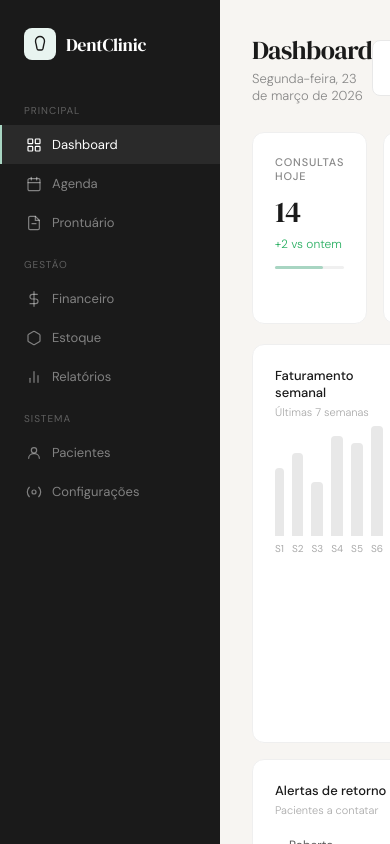
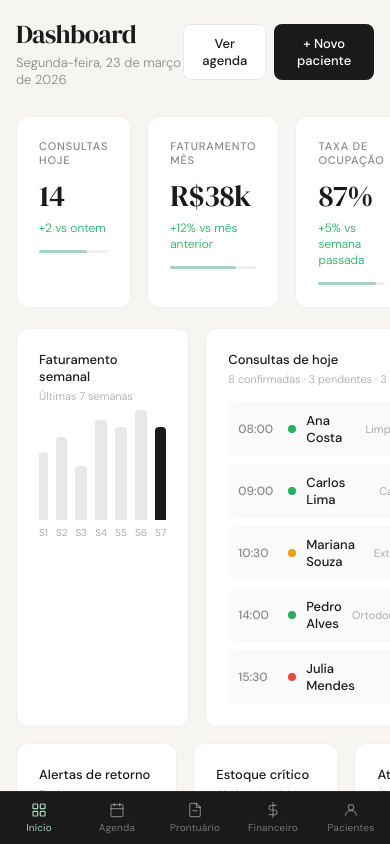
Before and after one commit to thalestpf/dentclinic, a React (Create React App) app: page / in a window 390 px wide. Both pictures are taken after a click on the button "Dentista". Shown: the top 844 px of the page. Built offline with nearby package versions, Linux system fonts and the light colour scheme.

Commit message:
feat: responsividade mobile

```diff
--- a/src/App.jsx
+++ b/src/App.jsx
@@ -29,10 +29,15 @@ export default function App() {
     }
   };
 
+  const isMobile = window.innerWidth <= 768;
+
   return (
     <div style={{ display: 'flex', minHeight: '100vh' }}>
-      <Sidebar currentPage={currentPage} onNavigate={setCurrentPage} />
-      {renderPage()}
+      {!isMobile && <Sidebar currentPage={currentPage} onNavigate={setCurrentPage} />}
+      <div style={{ flex: 1, paddingBottom: isMobile ? 64 : 0, minWidth: 0 }}>
+        {renderPage()}
+      </div>
+      {isMobile && <Sidebar currentPage={currentPage} onNavigate={setCurrentPage} />}
     </div>
   );
 }
--- a/src/components/Sidebar.jsx
+++ b/src/components/Sidebar.jsx
@@ -26,7 +26,35 @@ const navItems = [
   },
 ];
 
+const allItems = navItems.flatMap(g => g.items);
+const bottomItems = [
+  { id: 'dashboard', label: 'Início', icon: <GridIcon /> },
+  { id: 'agenda', label: 'Agenda', icon: <CalendarIcon /> },
+  { id: 'prontuario', label: 'Prontuário', icon: <FileIcon /> },
+  { id: 'financeiro', label: 'Financeiro', icon: <DollarIcon /> },
+  { id: 'pacientes', label: 'Pacientes', icon: <UserIcon /> },
+];
+
 export default function Sidebar({ currentPage, onNavigate }) {
+  const isMobile = window.innerWidth <= 768;
+
+  if (isMobile) {
+    return (
+      <nav style={styles.bottomNav}>
+        {bottomItems.map(item => (
+          <button
+            key={item.id}
+            style={{ ...styles.bottomItem, ...(currentPage === item.id ? styles.bottomItemActive : {}) }}
+            onClick={() => onNavigate(item.id)}
+          >
+            <span style={{ display: 'flex', justifyContent: 'center' }}>{item.icon}</span>
+            <span style={styles.bottomLabel}>{item.label}</span>
+          </button>
+        ))}
+      </nav>
+    );
+  }
+
   return (
     <aside style={styles.sidebar}>
       {/* Brand */}
@@ -216,4 +244,17 @@ const styles = {
   },
   userName: { fontSize: 12, color: '#fff' },
   userRole: { fontSize: 10, color: 'rgba(255,255,255,0.35)' },
+  bottomNav: {
+    position: 'fixed', bottom: 0, left: 0, right: 0,
+    background: '#1A1A1A', display: 'flex', zIndex: 100,
+    borderTop: '1px solid rgba(255,255,255,0.08)',
+    paddingBottom: 'env(safe-area-inset-bottom)',
+  },
+  bottomItem: {
+    flex: 1, display: 'flex', flexDirection: 'column', alignItems: 'center',
+    gap: 3, padding: '10px 4px', background: 'transparent', border: 'none',
+    color: 'rgba(255,255,255,0.4)', cursor: 'pointer',
+  },
+  bottomItemActive: { color: '#A8D5C2' },
+  bottomLabel: { fontSize: 10, letterSpacing: '0.2px' },
 };
--- a/src/styles/global.css
+++ b/src/styles/global.css
@@ -68,3 +68,34 @@ input, textarea, select {
 ::-webkit-scrollbar-track { background: transparent; }
 ::-webkit-scrollbar-thumb { background: #DDD; border-radius: 3px; }
 ::-webkit-scrollbar-thumb:hover { background: #BBB; }
+
+/* ── Mobile ── */
+@media (max-width: 768px) {
+  /* Força grids de 2 colunas para 1 coluna */
+  [style*="grid-template-columns: 1fr 1fr"],
+  [style*="gridTemplateColumns: '1fr 1fr'"] {
+    grid-template-columns: 1fr !important;
+  }
+
+  /* Padding reduzido nas páginas */
+  [style*="padding: 32px"] {
+    padding: 16px !important;
+  }
+
+  /* Tabs com scroll horizontal */
+  [style*="display: flex"][style*="overflow: hidden"] {
+    overflow-x: auto !important;
+    -webkit-overflow-scrolling: touch;
+  }
+
+  /* Anamnese grid para coluna única */
+  [style*="grid-template-columns: 180px 1fr"] {
+    grid-template-columns: 1fr !important;
+  }
+
+  /* Login: empilha painéis */
+  [style*="width: '45%'"] {
+    width: 100% !important;
+    min-height: 200px !important;
+  }
+}
```
Also changed, not shown: 11 other files (tests, documents, lock files or other folders).
